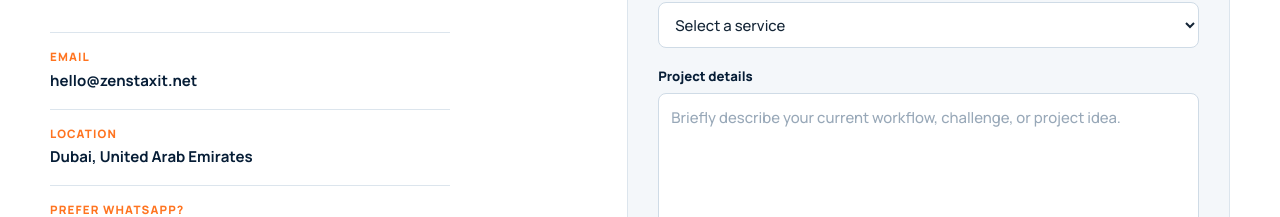
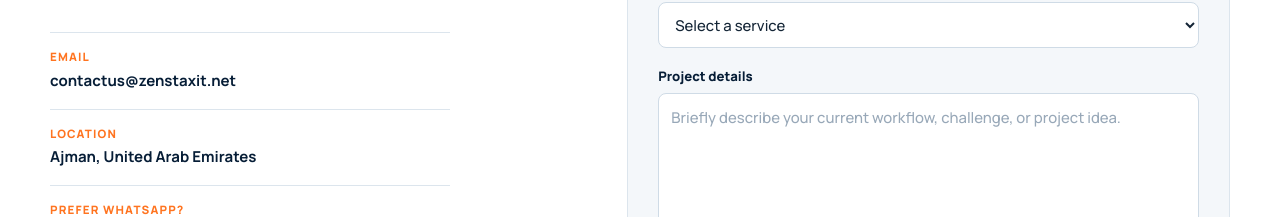
Before and after one commit to SyedShuaibAejaz/ZenStax---Next, a Next.js app: page /contact in a window 1280 px wide. Shown: the part 826-1043 px from the top of the page. Built offline with nearby package versions, Linux system fonts and the light colour scheme.

Commit message:
minor content updates

```diff
--- a/components/ContactFormContent.jsx
+++ b/components/ContactFormContent.jsx
@@ -159,13 +159,13 @@ export default function ContactFormContent() {
               <div>
                 <span>Email</span>
                 <a href="mailto:hello@zenstaxit.net">
-                  hello@zenstaxit.net
+                  contactus@zenstaxit.net
                 </a>
               </div>
 
               <div>
                 <span>Location</span>
-                <p>Dubai, United Arab Emirates</p>
+                <p>Ajman, United Arab Emirates</p>
               </div>
 
               <div>
```
